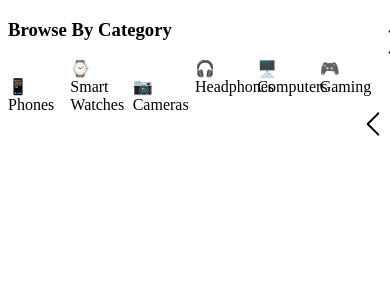
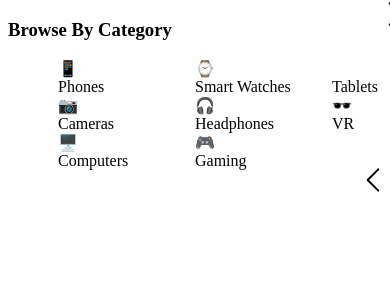
Before and after one commit to NadirYusifov/cyber, a Next.js app: page /homepage/categoriessction in a window 390 px wide. Shown: the top 300 px of the page. Built offline with nearby package versions, Linux system fonts and the light colour scheme.

Commit message:
Refactor CategoriesSection to use dynamic slider items and improve responsive settings but not ready

```diff
--- a/pages/homepage/categoriessction/index.tsx
+++ b/pages/homepage/categoriessction/index.tsx
@@ -4,8 +4,53 @@ import Slider from 'react-slick';
 import 'slick-carousel/slick/slick.css';
 import 'slick-carousel/slick/slick-theme.css';
 import { NextArrow, PrevArrow } from '@/components/common/arrow';
+import { Rows } from 'lucide-react';
 
 export default function CategoriesSection() {
+
+    const slideritem = [
+        {
+            icon: '📱',
+            title: 'Phones'
+        },
+        {
+            icon: '⌚',
+            title: 'Smart Watches'
+        },
+        {
+            icon: '📷',
+            title: 'Cameras'
+        },
+        {
+            icon: '🎧',
+            title: 'Headphones'
+        },
+        {
+            icon: '🖥️',
+            title: 'Computers'
+        },
+        {
+            icon: '🎮',
+            title: 'Gaming'
+        },
+        {
+            icon: '',
+            title: 'Tablets'
+        },
+        {
+            icon: '💻',
+            title: 'Laptops'
+        },
+        {
+            icon: '🕶️',
+            title: 'VR'
+        },
+        {
+            icon: '⌨️',
+            title: 'Accessory'
+        }
+    ]
+
     const settings = {
         dots: false,
         infinite: true,
@@ -18,11 +63,23 @@ export default function CategoriesSection() {
             {
                 breakpoint: 600,
                 settings: {
+                    centerMode: true,
                     slidesToScroll: 1,
-                    slidesToShow: 2,
-                    slidesPerRow: 3
+                    slidesToShow: 1,
+                    slidesPerRow: 2,
+                    rows: 3
                 }
-            }
+            },
+            {
+                breakpoint: 1024,
+                settings: {
+                    centerMode: true,
+                    slidesToScroll: 1,
+                    slidesToShow: 1,
+                    slidesPerRow: 2,
+                    rows: 3
+                }
+            },
         ]
     }
 
@@ -30,51 +87,19 @@ export default function CategoriesSection() {
         <section className='categories-section my-32'>
             <div className='container mx-auto px-4'>
                 <div className='categories-area'>
-                    <article className='categories-header inline-block mb-8'>
-                        <h3 className='text-2xl tracking-[1%] leading-8 font-medium'>Browse By Category</h3>
+                    <article className='categories-header mb-8 inline-block relative'>
+                        <h3 className='text-2xl tracking-[1%] leading-8 font-medium inline-block'>Browse By Category</h3>
                     </article>
                     <div className='categories-slider text-center'>
                         <Slider {...settings}>
-                            <div className='bg-bright-gray w-40 h-[7.5rem] !flex flex-col justify-center'>
-                                <span>📱</span>
-                                <article>Phones</article>
-                            </div>
-                            <div className='bg-bright-gray'>
-                                <span>⌚</span>
-                                <article>Smart Watches</article>
-                            </div>
-                            <div>
-                                <span>📷</span>
-                                <article>Cameras</article>
-                            </div>
-                            <div>
-                                <span>🎧</span>
-                                <article>Headphones</article>
-                            </div>
-                            <div>
-                                <span>🖥️</span>
-                                <article>Computers</article>
-                            </div>
-                            <div>
-                                <span>🎮</span>
-                                <article>Gaming</article>
-                            </div>
-                            <div>
-                                <span></span>
-                                <article>Tablets</article>
-                            </div>
-                            <div>
-                                <span>💻</span>
-                                <article>Laptops</article>
-                            </div>
-                            <div>
-                                <span>🕶️</span>
-                                <article>VR</article>
-                            </div>
-                            <div>
-                                <span>⌨️</span>
-                                <article>Accessory</article>
-                            </div>
+                            {slideritem.map((item, index) => (
+                                <div className='flex flex-row justify-center items-center px-2 py-3'>
+                                    <div className='bg-bright-gray rounded-[0.938rem] w-full  h-[7.5rem] !flex flex-col justify-center' key={index}>
+                                        <span>{item.icon}</span>
+                                        <article className='text-[1rem] font-medium leading-6'>{item.title}</article>
+                                    </div>
+                                </div>
+                            ))}
                         </Slider>
                     </div>
                 </div>
```
